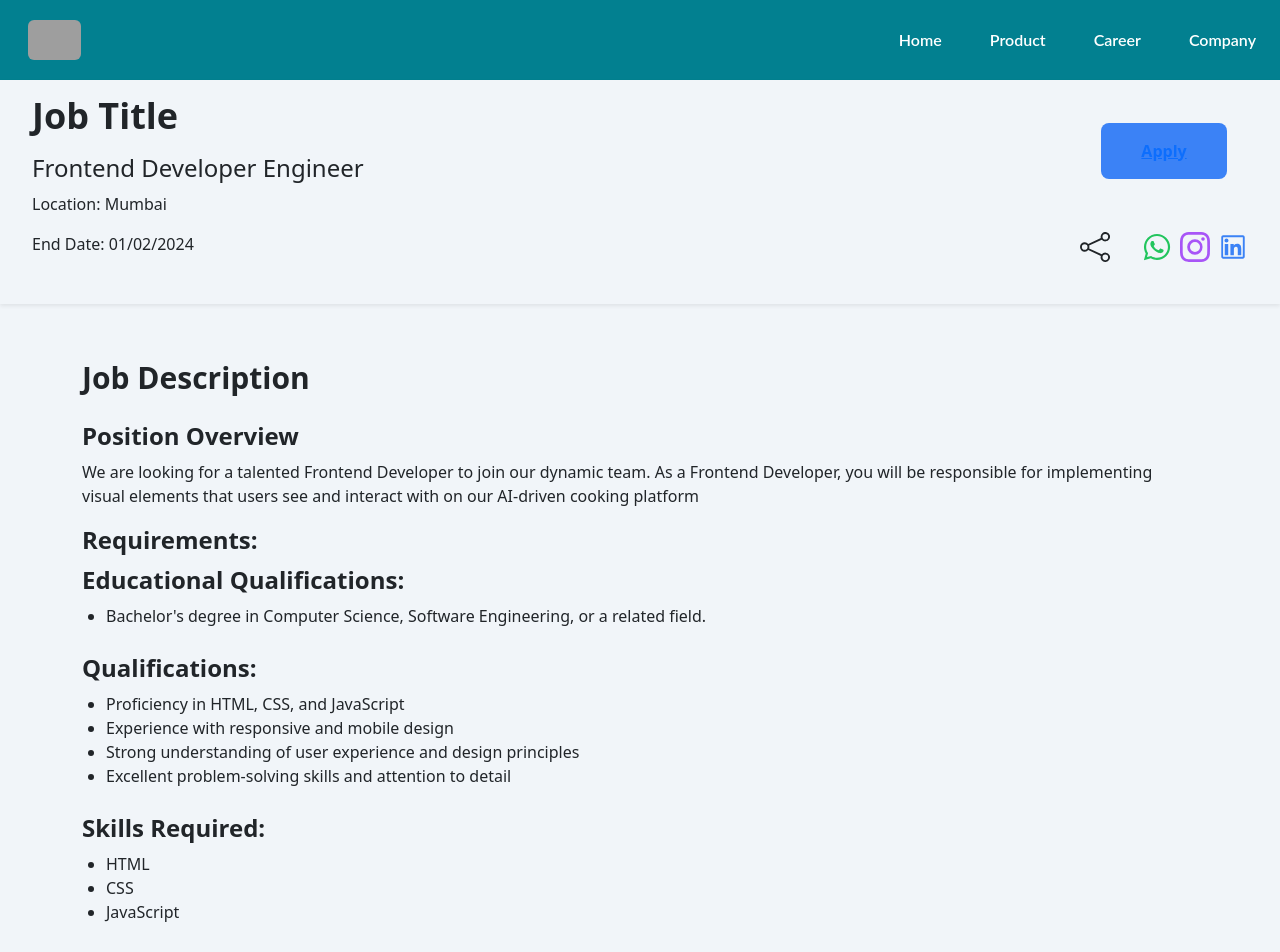
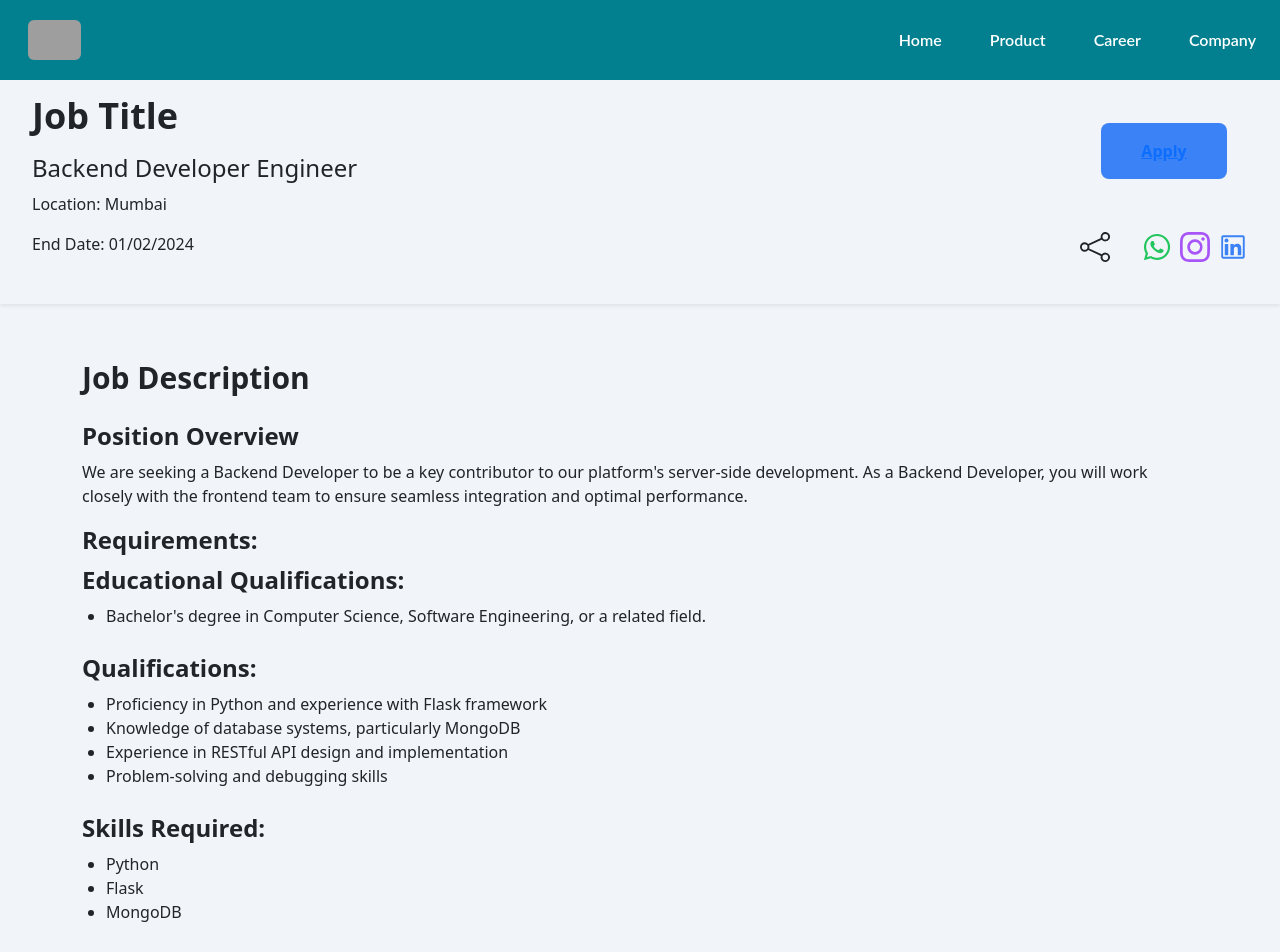
Before and after one commit to AmmaVinay/AI-ChefMaster-Portfolio, a React (Create React App) app: page /Backend-Developer-Engineer in a window 1280 px wide. Shown: the top 952 px of the page. Built offline with nearby package versions, Linux system fonts and the light colour scheme; grey boxes are pictures that could not be loaded.

Commit message:
Update BackendDeveloperEngineer.js

```diff
--- a/src/Components/CareerJobs/ListOfCareerJobs/BackendDeveloperEngineer.js
+++ b/src/Components/CareerJobs/ListOfCareerJobs/BackendDeveloperEngineer.js
@@ -8,24 +8,24 @@ import { BsShare } from "react-icons/bs";
 
 const jobData = [
   {
-    title: "Frontend Developer Engineer",
+    title: "Backend Developer Engineer",
     location: "Mumbai",
     endDate: "01/02/2024",
     description:
-      "We are looking for a talented Frontend Developer to join our dynamic team. As a Frontend Developer, you will be responsible for implementing visual elements that users see and interact with on our AI-driven cooking platform",
+      "We are seeking a Backend Developer to be a key contributor to our platform's server-side development. As a Backend Developer, you will work closely with the frontend team to ensure seamless integration and optimal performance.",
     requirements: [
       "Bachelor's degree in Computer Science, Software Engineering, or a related field.",
     ],
     qualifications: [
-      "Proficiency in HTML, CSS, and JavaScript",
-      "Experience with responsive and mobile design",
-      "Strong understanding of user experience and design principles",
-      "Excellent problem-solving skills and attention to detail",
+      "Proficiency in Python and experience with Flask framework",
+      "Knowledge of database systems, particularly MongoDB",
+      "Experience in RESTful API design and implementation",
+      "Problem-solving and debugging skills",
     ],
 
-    skills: ["HTML", "CSS", "JavaScript"],
+    skills: ["Python", "Flask", "MongoDB"],
     experience:
-      "1-2 years of experience in frontend development, including hands-on experience with the mentioned technologies.",
+      "1-2 years of experience in backend development, with a focus on Python and Django.",
     applyPath: "/frontend-developer-application",
   },
 ];
```
